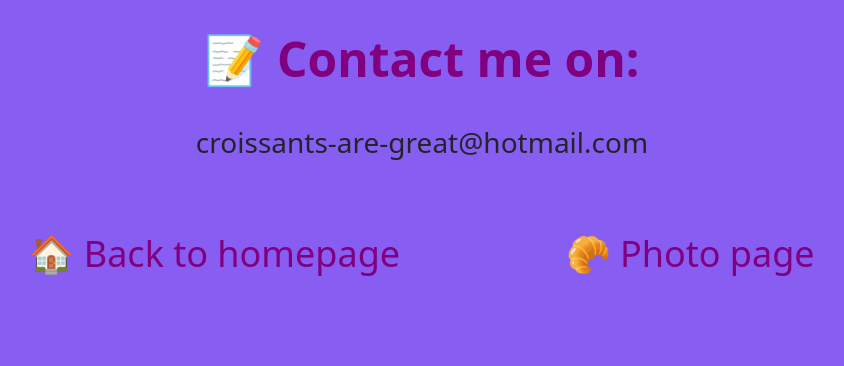
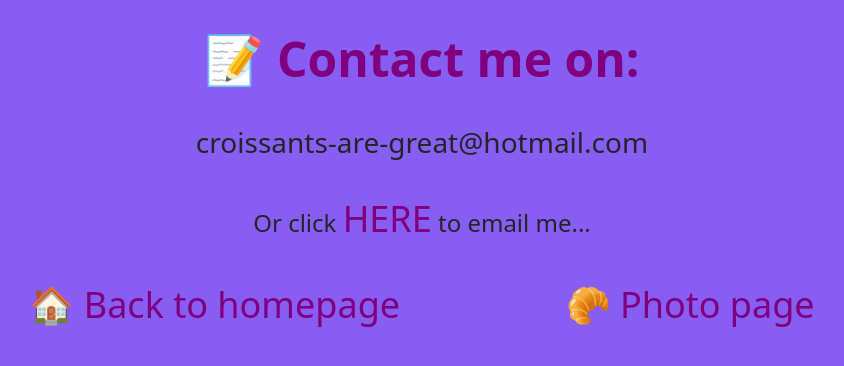
Before and after one commit to laurapurser/coding-practice-multiple-pages, a plain HTML site: page contact.html in a window 1280 px wide. Shown: the whole page, without its empty margins (218-1062 px from the left). Drawn offline with nearby package versions, Linux system fonts and the light colour scheme.

Commit message:
Updated contact email

```diff
--- a/contact.html
+++ b/contact.html
@@ -19,6 +19,15 @@
     <h1>📝 Contact me on:</h1>
 
     <h3>croissants-are-great@hotmail.com</h3>
+
+    <h4 class="text-center">
+      Or click
+      <a
+        href="mailto:croissants-are-great@hotmail.com?&subject=I love croissants!"
+        >HERE</a
+      >
+      to email me...
+    </h4>
     <div class="container d-flex justify-content-evenly">
       <a href="/">🏠 Back to homepage</a>
       <a href="/photo.html">🥐 Photo page</a>
```
